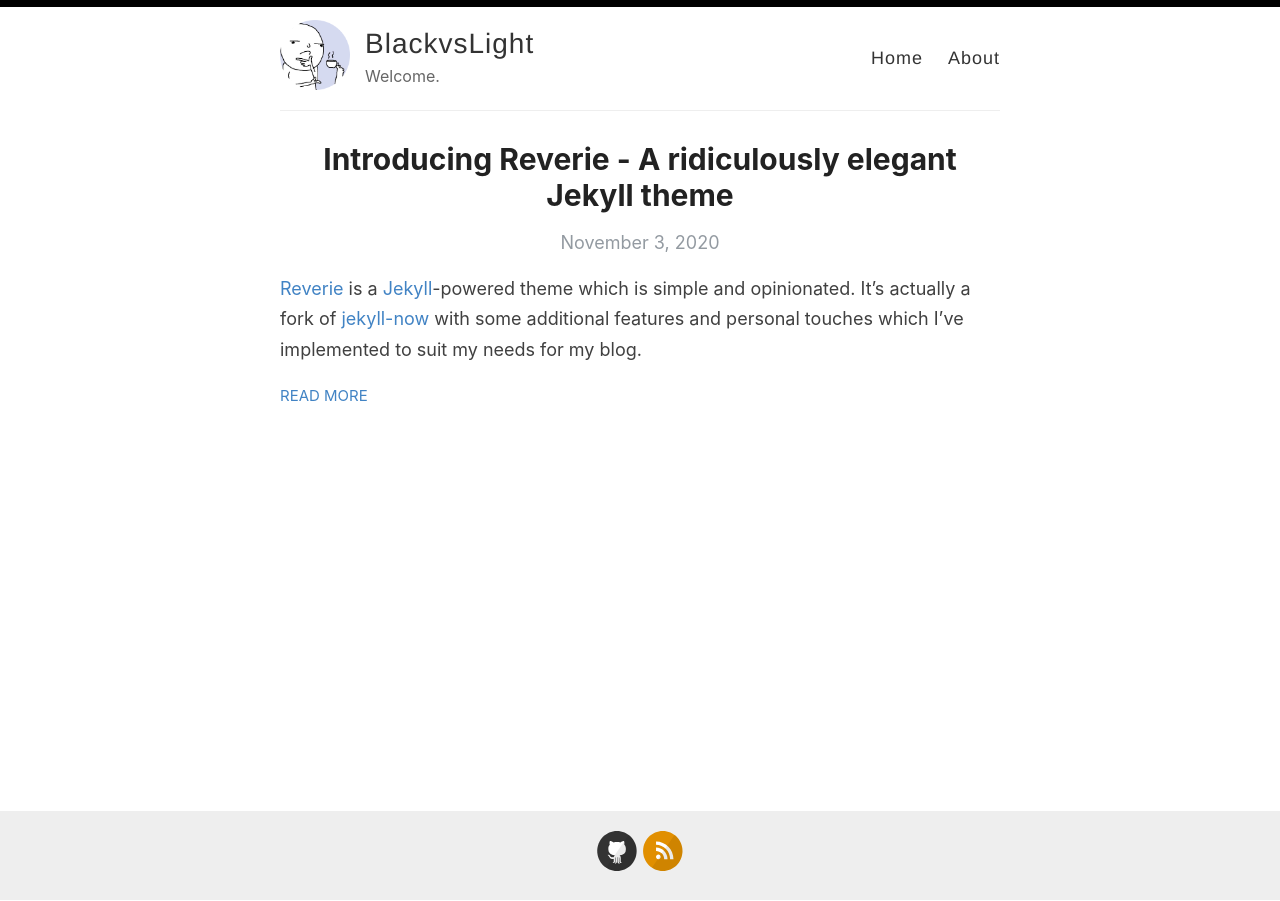
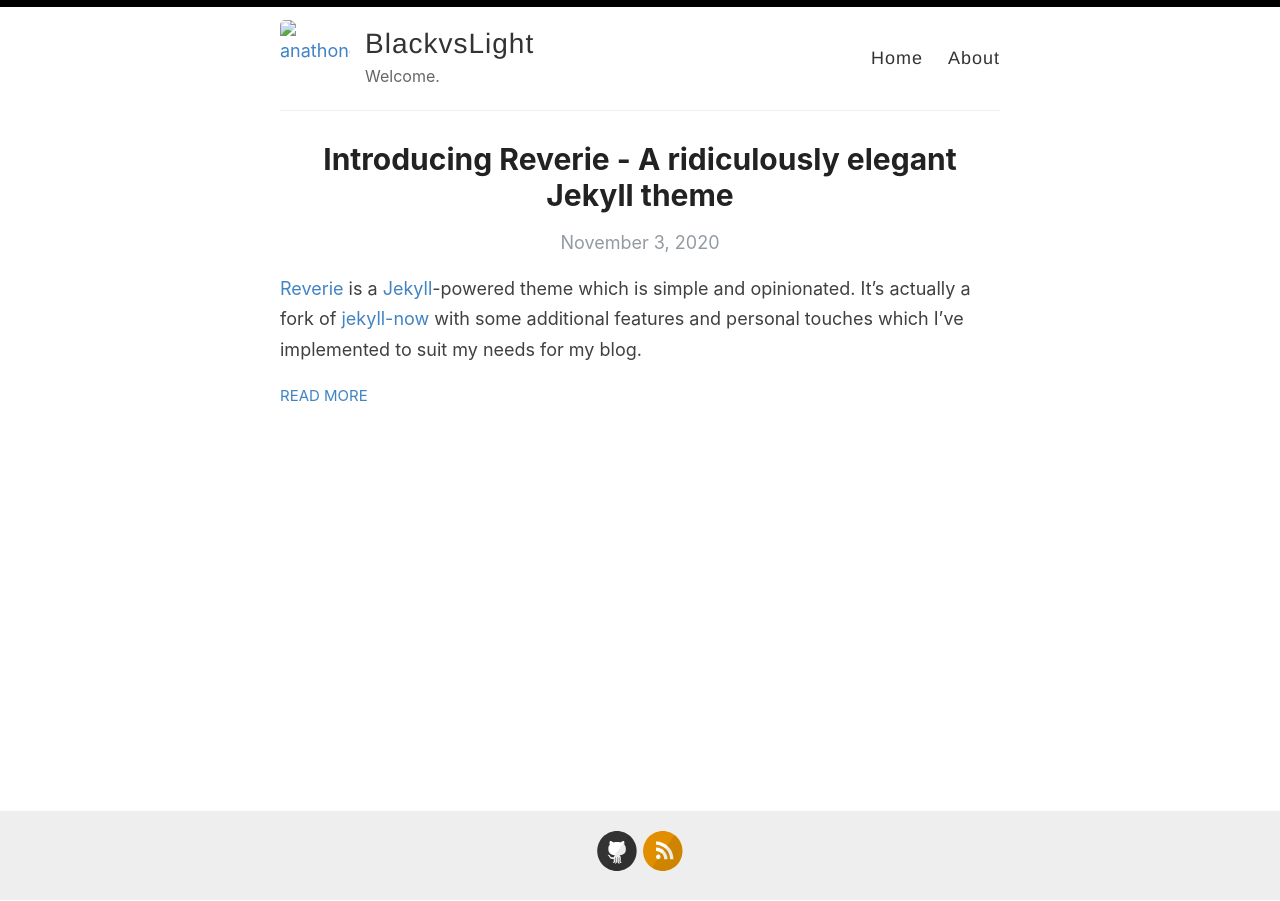
Before and after one commit to anathonous/anathonous.github.io, a Jekyll site: the page built from index.html, in a window 1280 px wide. Built offline with Jekyll 4.4.1, drawn with Linux system fonts in a browser that asks for light colours; the list of posts is cut into pages by our own code.

Commit message:
Update _config.yml

```diff
--- a/_config.yml
+++ b/_config.yml
@@ -12,7 +12,7 @@
 description: Welcome.
 
 # URL of your avatar or profile pic (you could use your GitHub profile pic)
-avatar: /images/icon.png
+avatar: /master/images/icon.png
 
 #
 # Flags below are optional
```
